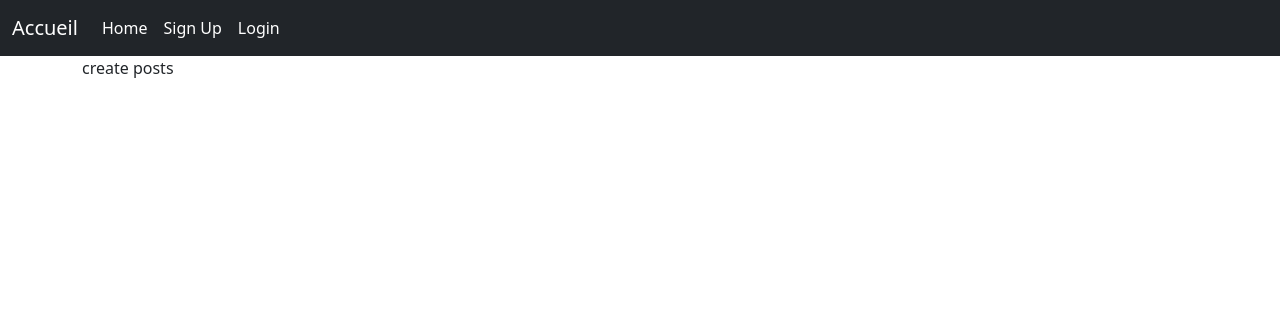
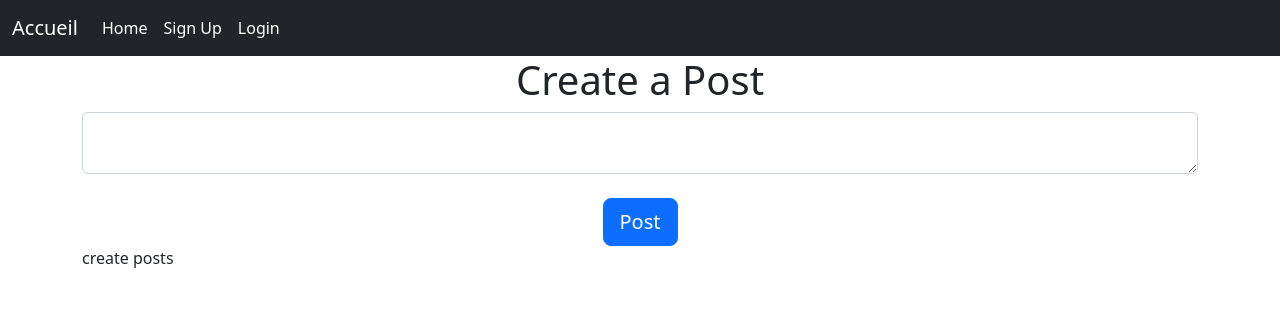
Before and after one commit to UltraViolet33/flask-blog, a Flask app: template website/templates/create_post.html in a window 1280 px wide. Shown: the top 316 px of the page. Run offline with Flask 2, Linux system fonts and the light colour scheme; the template is opened without the code that fills it, so the values that code supplies are empty.

Commit message:
add post model

```diff
--- a/website/__init__.py
+++ b/website/__init__.py
@@ -19,7 +19,7 @@ def create_app():
     app.register_blueprint(views, url_prefix="/")
     app.register_blueprint(auth, url_prefix="/")
 
-    from .models import User
+    from .models import User, Post
 
     create_database(app)
 
--- a/website/templates/create_post.html
+++ b/website/templates/create_post.html
@@ -6,7 +6,14 @@
 
 {% block content %}
 
-
-    create posts
+<h1 align="center">Create a Post</h1>
+<form method="POST">
+    <textarea name="text" id="text" class="form-control"></textarea>
+    <br />
+    <div align="center">
+        <button type="submit" class="btn btn-lg btn-primary">Post</button>
+    </div>
+</form>
+create posts
 
 {% endblock %}
```
Also changed, not shown: website/models.py (+9 -0 lines), website/views.py (+21 -2 lines).
